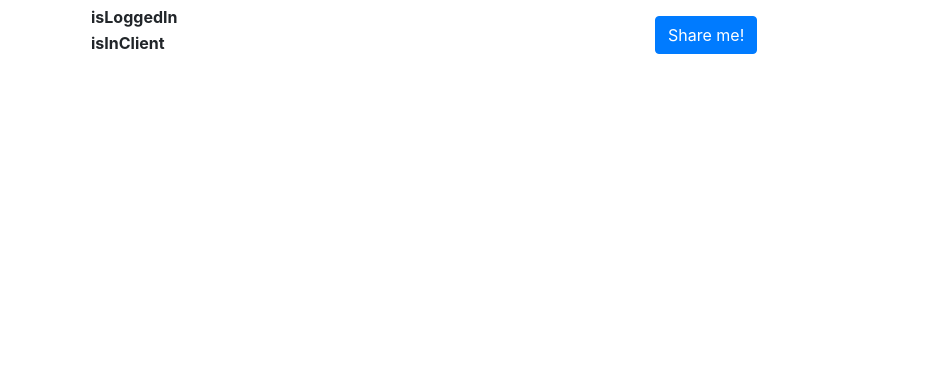
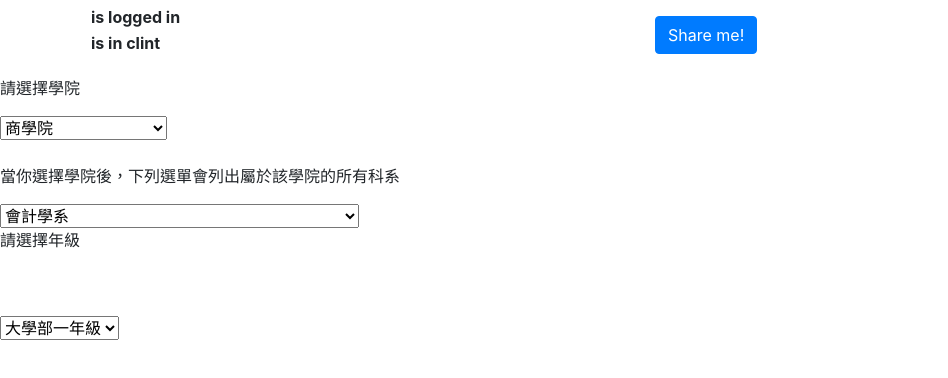
Before and after one commit to TunchinKao/teamcs23, a website: page public/index.html in a window 1280 px wide. Shown: the part 58-436 px from the top of the page, without its empty margins (0-948 px from the left). Drawn offline with nearby package versions, Linux system fonts and the light colour scheme; no server answers.

Commit message:
add selection page

```diff
--- a/public/index.html
+++ b/public/index.html
@@ -16,11 +16,11 @@
                         <h3 id="profileName">LIFF Workshop</h3>
                         <table>
                             <tr>
-                                <th>isLoggedIn</th>
+                                <th>is logged in</th>
                                 <td id="isLoggedIn" class="textLeft"></td>
                             </tr>
                             <tr>
-                                <th>isInClient</th>
+                                <th>is in clint</th>
                                 <td id="isInClient" class="textLeft"></td>
                             </tr>
                         </table>
@@ -35,6 +35,62 @@
                 </div>
             </div>
         </div>
+
+        <form>
+			<p>請選擇學院</p>
+			<select id="college-list" onchange="changeCollege(this.selectedIndex)"></select>
+			<br>
+            <br>
+            <p>當你選擇學院後，下列選單會列出屬於該學院的所有科系</p>
+            <select id="sector-list"></select>
+            <p>請選擇年級</p>
+            <br>
+            <br>
+            <select id="graduate-list"></select>
+		</form>
+
+		<script type="text/javascript">
+			var colleges=['商學院','工學院','建設學院','金融學院','建築專業學院','國際科技與管理學院','資電學院','人文社會學院','理學院','經營管理學院','跨領域設計學院','跨科系學習'];
+			var collegeSelect=document.getElementById("college-list");
+			var inner="";
+			for(var i=0;i<colleges.length;i++){
+				inner=inner+'<option value=i>'+colleges[i]+'</option>';
+			}
+			collegeSelect.innerHTML=inner;
+
+
+			var sectors=new Array();
+			sectors[0]=['會計學系 ',' 國際經營與貿易學系' ,' 國際經營與貿易學系國際企業管理全英語學士班' ,' 財稅學系' ,' 合作經濟暨社會事業經營學系' ,' 統計學系 ',' 經濟學系' ,' 企業管理學系' ,' 行銷學系' ,' 國際企業管理學士學位學程(英語專班)' ,' 商學進修學士學位學程' ,'財經法律研究所' ,' 科技管理碩士學位學程' ,' 產業碩士專班' ,' 商學專業碩士在職學位學程' ,'商學博士學位學程 '];
+			sectors[1]=['機械與電腦輔助工程學系 ',' 纖維與複合材料學系 ',' 工業工程與系統管理學系 ',' 化學工程學系 ',' 航太與系統工程學系 ',' 精密系統設計學士學位學程 ','電聲碩士學位學程 ',' 綠色能源科技碩士學位學程 ',' 創意設計碩士學位學程 ',' 材料與製造工程碩士在職專班 ',' 智能製造與工程管理碩士在職學位學程 ','機械與航空工程博士學位學程 '];
+			sectors[2]=['土木工程學系 ',' 水利工程與資源保育學系 ',' 都市計畫與空間資訊學系 ',' 運輸與物流學系 ',' 土地管理學系 ','景觀與遊憩碩士學位學程 ',' 專案管理碩士在職學位學程 ',' 建設碩士在職學位學程 ','土木水利工程與建設規劃博士學位學程 '];
+			sectors[3]=['風險管理與保險學系 ',' 財務金融學系 ',' 財務工程與精算學士學位學程 ','金融碩士在職學位學程 ','金融博士學位學程 '];
+			sectors[4]=['建築專業學院學士班 ',' 建築學士學位學程 ',' 室內設計學士學位學程 ',' 室內設計進修學士班 ',' 創新設計學士學位學程 ',' 建築碩士學位學程 ',' 建築碩士在職學位學程','澳洲墨爾本皇家理工大學商學與創新雙學士學位學程 ','美國聖荷西州立大學商學大數據分析雙學士學位學程 ']
+			sectors[5]=['美國普渡大學電機資訊雙學士學位學程 ','西班牙薩拉戈薩大學物流供應鏈管理與創新創業雙碩士學位學程 ','國際經營管理碩士學位學程 '];
+			sectors[6]=['資訊工程學系 ',' 電機工程學系 ',' 電子工程學系 ',' 自動控制工程學系 ',' 通訊工程學系',' 資電不分系榮譽班 ','資訊電機工程碩士在職學位學程 ',' 產業研發碩士專班 ',' 生醫資訊暨生醫工程碩士學位學程 ',' 視光科技碩士在職學位學程 ','電機與通訊工程博士學位學程 ',' 智慧聯網產業博士學位學程'];
+			sectors[7]=['中國文學系 ',' 外國語文學系 ','歷史與文物研究所 ',' 公共事務與社會創新研究所 '];
+			sectors[8]=['應用數學系 ',' 環境工程與科學學系 ',' 材料科學與工程學系 ',' 光電學系 ','微積分教學中心 ',' 物理教學研究中心 '];
+			sectors[9]=['經營管理碩士在職學位學程 ',' 電子商務碩士在職專班 '];
+			sectors[10]=[];
+			sectors[11]=['通識教育中心 ',' 雲端學院 ','外語教學中心 ',' 國語文教學中心 ','全校國際生大一不分系學士班 '];
+			function changeCollege(index){
+				var Sinner="";
+				for(var i=0;i<sectors[index].length;i++){
+					Sinner=Sinner+'<option value=i>'+sectors[index][i]+'</option>';
+				}
+				var sectorSelect=document.getElementById("sector-list");
+				sectorSelect.innerHTML=Sinner;
+			}
+            changeCollege(document.getElementById("college-list").selectedIndex);
+
+
+            var graduate = ['大學部一年級', '大學部二年級','大學部三年級','大學部四年級','研究所一年級', '研究所二年級'];
+            var graduateSelect=document.getElementById("graduate-list");
+			var inner="";
+			for(var i=0;i<graduate.length;i++){
+				inner=inner+'<option value=i>'+graduate[i]+'</option>';
+			}
+			graduateSelect.innerHTML=inner;
+		</script>
         <script charset="utf-8" src="https://static.line-scdn.net/liff/edge/2/sdk.js"></script>
         <script src="liff-starter.js"></script>
     </body>
```
